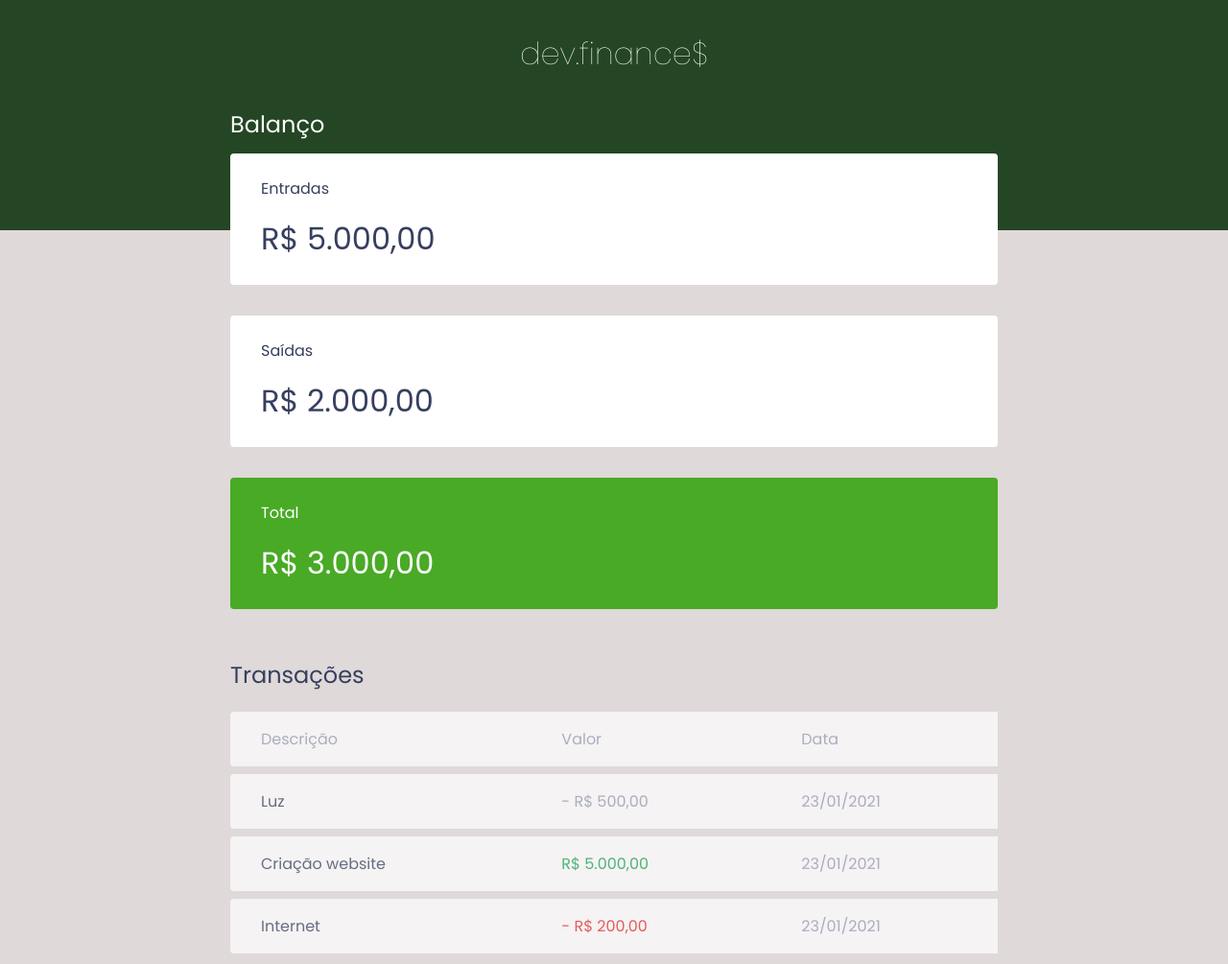
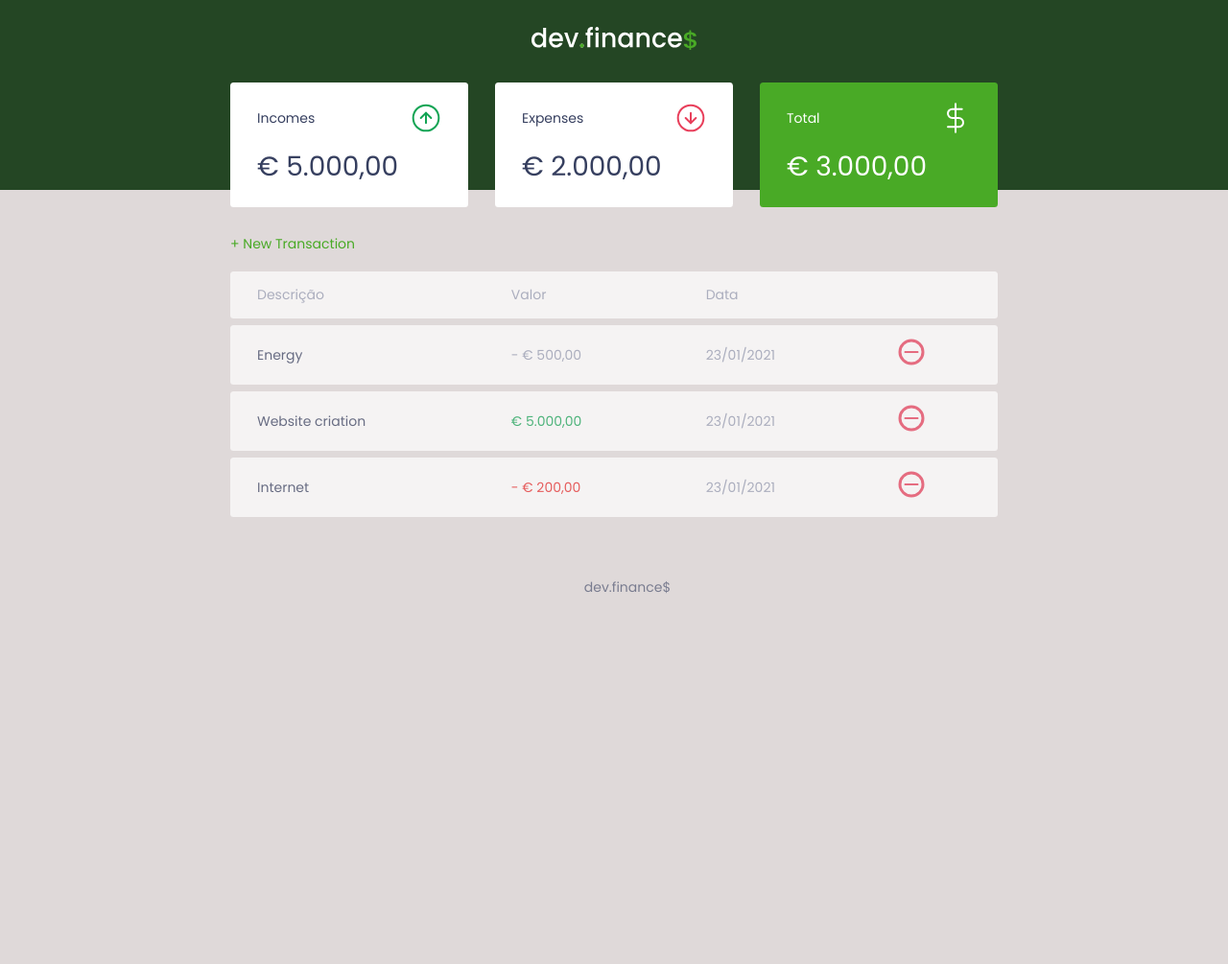
Before and after one commit to isisfa/dev.finances, a plain HTML site: page devFinances/index.html in a window 1280 px wide. Shown: the top 1005 px of the page at 96% size. After the commit the page ends 800 px from the top, so only its background shows below. Drawn offline with Linux system fonts and the light colour scheme.

Commit message:
melhorias

```diff
--- a/devFinances/index.html
+++ b/devFinances/index.html
@@ -5,40 +5,55 @@
     <meta charset="UTF-8">
     <meta http-equiv="X-UA-Compatible" content="IE=edge">
     <meta name="viewport" content="width=device-width, initial-scale=1.0">
+
+    <link rel="shortcut icon" href="assets/total.svg" type="image/x-icon">
     <title>dev.finance$</title>
 
     <link rel="stylesheet" href="./style.css">
     <link rel="preconnect" href="https://fonts.gstatic.com">
-    <link href="https://fonts.googleapis.com/css2?family=Poppins:ital,wght@0,100;0,400;0,700;1,100;1,400;1,700&display=swap" rel="stylesheet">
+    <link
+        href="https://fonts.googleapis.com/css2?family=Poppins:ital,wght@0,100;0,400;0,700;1,100;1,400;1,700&display=swap"
+        rel="stylesheet">
 </head>
 
 <body>
     <header>
-        <h1 id="logo">dev.finance$</h1>
+        <img src="assets/logo.svg" alt="dev finance logo">
     </header>
 
     <main class="container">
         <section id="balance">
-            <h2>Balanço</h2>
+            <h2 class="sr-only">Balance</h2>
 
             <div class="card">
-                <h3>Entradas</h3>
-                <p>R$ 5.000,00</p>
+                <h3>
+                    <span>Incomes</span>
+                    <img src="assets/income.svg" alt="Incomes image">
+                </h3>
+                <p>€ 5.000,00</p>
             </div>
 
             <div class="card">
-                <h3>Saídas</h3>
-                <p>R$ 2.000,00</p>
+                <h3>
+                    <span>Expenses</span>
+                    <img src="assets/expense.svg" alt="Expenses image">
+                </h3>
+                <p>€ 2.000,00</p>
             </div>
 
             <div class="card total">
-                <h3>Total</h3>
-                <p>R$ 3.000,00</p>
+                <h3>
+                    <span>Total</span>
+                    <img src="assets/total.svg" alt="Total image">
+                </h3>
+                <p>€ 3.000,00</p>
             </div>
         </section>
 
         <section id="transaction">
-            <h2>Transações</h2>
+            <h2 class="sr-only">Transactions</h2>
+
+            <a href="#" class="button new">+ New Transaction</a>
 
             <table id="dataTable">
                 <thead>
@@ -46,23 +61,33 @@
                         <th>Descrição</th>
                         <th>Valor</th>
                         <th>Data</th>
+                        <th></th>
                     </tr>
                 </thead>
                 <tbody>
                     <tr>
-                        <td class="deion">Luz</td>
-                        <td income="expense">- R$ 500,00</td>
+                        <td class="deion">Energy</td>
+                        <td income="expense">- € 500,00</td>
                         <td class="date">23/01/2021</td>
+                        <td>
+                            <img src="assets/minus.svg" alt="">
+                        </td>
                     </tr>
                     <tr>
-                        <td class="deion">Criação website</td>
-                        <td class="incomes">R$ 5.000,00</td>
+                        <td class="deion">Website criation</td>
+                        <td class="incomes">€ 5.000,00</td>
                         <td class="date">23/01/2021</td>
+                        <td>
+                            <img src="assets/minus.svg" alt="">
+                        </td>
                     </tr>
                     <tr>
                         <td class="deion">Internet</td>
-                        <td class="expense">- R$ 200,00</td>
+                        <td class="expense">- € 200,00</td>
                         <td class="date">23/01/2021</td>
+                        <td>
+                            <img src="assets/minus.svg" alt="">
+                        </td>
                     </tr>
                 </tbody>
             </table>
--- a/devFinances/style.css
+++ b/devFinances/style.css
@@ -1,22 +1,50 @@
-/* Global ========================================== */
+/* Global =============================== */
 :root {
   --dark-blue: #363f5f;
+  --green: #49aa26;
+  --light-green: #3dd705;
 }
-* {
+* { /*Zera as pré definições do user agent*/
   margin: 0;
   padding: 0;
   box-sizing: border-box;
 }
+html {
+    font-size: 93.75%;
+}
 body {
   background: #dfd9d9;
-    font-family: 'poppins', sans-serif
+  font-family: "poppins", sans-serif;
+}
+.sr-only {
+/*screen reader only, são truques,tricks.com*/
+    position: absolute;
+    width: 1px;
+    height: 1px;
+    padding: 0;
+    margin: -1px;
+    overflow: hidden;
+    clip: rect(0 0 0 0);
+    white-space: nowrap;
+    border-width: 0;
 }
 .container {
   width: min(90vw, 800px);
   margin: auto;
 }
 
-/* Titles========================================== */
+/* Header ================================ */
+header {
+  background: #244624;
+  padding: 2rem 0 10rem;
+  text-align: center;
+}
+header h1#logo {
+  color: #fff;
+  font-weight: 100;
+}
+
+/* Titles================================= */
 h2 {
   margin-top: 3.2rem;
   margin-bottom: 0.8rem;
@@ -24,59 +52,69 @@ h2 {
   font-weight: normal;
 }
 
-/* Header ========================================== */
-header {
-    background: #244624;
-    padding: 2rem 0 10rem;
-    text-align: center;
+/* Links and Buttons====================== */
+a {
+    color: #49aa26;
+    text-decoration: none;
 }
-#logo {
-    color: #fff;
-    font-weight: 100;
+a:hover {
+    color: #3dd705;
+}
+a.button.new {
+    display: inline-block;
+    margin-bottom: .8rem;
 }
 
-/* Balance ========================================== */
+/* Balance =============================== */
 #balance {
   margin-top: -8rem;
 }
 #balance h2 {
-    color: white;               /* É o mesmo de #fff */
+  color: #fff;
   margin-top: 0;
 }
 
-/* Cards ========================================== */
+/* Cards ================================= */
 .card {
-    background: white;
+  background: #fff;
   padding: 1.5rem 2rem;
   border-radius: 0.25rem;
   margin-bottom: 2rem;
-    color: var(--dark-blue)
+  color: var(--dark-blue);
 }
 .card h3 {
   font-weight: normal;
   font-size: 1rem;
+  display: flex;
+  align-items: center;
+  justify-content: space-between;
 }
 .card p {
   font-size: 2rem;
-    line-height: 3rem;      /* É a separação entre as linhas */
+  line-height: 3rem; /* Separação entre linhas */
   margin-top: 1rem;
 }
 .card.total {
-    background: #49aa26;
-    color: white;
+  background: var(--green);
+  color: #fff;
 }
 
-/* Table ========================================== */
+/* Table ================================= */
 #dataTable {
-    width: 100%;   /* Pega 100% do espaço do container que está dentro */
-    border-spacing: 0 0.5rem; /* O que fez juntar os itens da tabela e separar horizontalmente */
+  width: 100%;
+  border-spacing: 0 0.5rem; /* Separação entre linhas da tabela */
   color: #969cb3;
 }
-table thead tr th:first-child, table tbody tr td:first-child {
+table thead tr th:first-child,
+table tbody tr td:first-child {
   border-radius: 0.25rem 0 0 0.25rem;
-} /* Aqui, foi selecionada para a tabela, somente arredondar à esquerda a primeira seleção de cada linha */
+}
+table thead tr th:last-child,
+table tbody tr td:last-child {
+  border-radius: 0 0.25rem 0.25rem 0;
+}
 table thead th {
-    background: white;
+  background: #fff;
   font-weight: normal;
   padding: 1rem 2rem;
   text-align: left;
@@ -85,26 +123,39 @@ table tr {
   opacity: 0.7;
 }
 table tbody tr:hover {
-    opacity: 1
+  opacity: 1;
 }
 table tbody td {
-    background: white;
+  background: #fff;
   padding: 1rem 2rem;
 }
 td.deion {
-    color: var(--dark-blue)
+  color: var(--dark-blue);
 }
 td.incomes {
   color: #12a454;
 }
-td.expense{
+td.expense {
   color: #e92929;
 }
 
-/* Footer ========================================== */
+/* Footer ================================ */
 footer {
   text-align: center;
   padding: 4rem 0 0 2rem;
   color: var(--dark-blue);
   opacity: 0.6;
 }
+
+/* Responsive ============================ */
+@media (min-width: 800px) {
+    html {
+        font-size: 87.5%;
+    }
+
+    #balance {
+        display: grid;
+        grid-template-columns: 1fr 1fr 1fr;
+        gap: 2rem;
+    }
+}
```
Also changed, not shown: devFinances/assets/expense.svg (added), devFinances/assets/income.svg (added), devFinances/assets/logo.svg (added), devFinances/assets/minus.svg (added), devFinances/assets/plus.svg (added), devFinances/assets/total.svg (added), devFinances/maratonaDiscoverVersao1.gif (added). Lines whose indentation alone changed are shown as unchanged.
